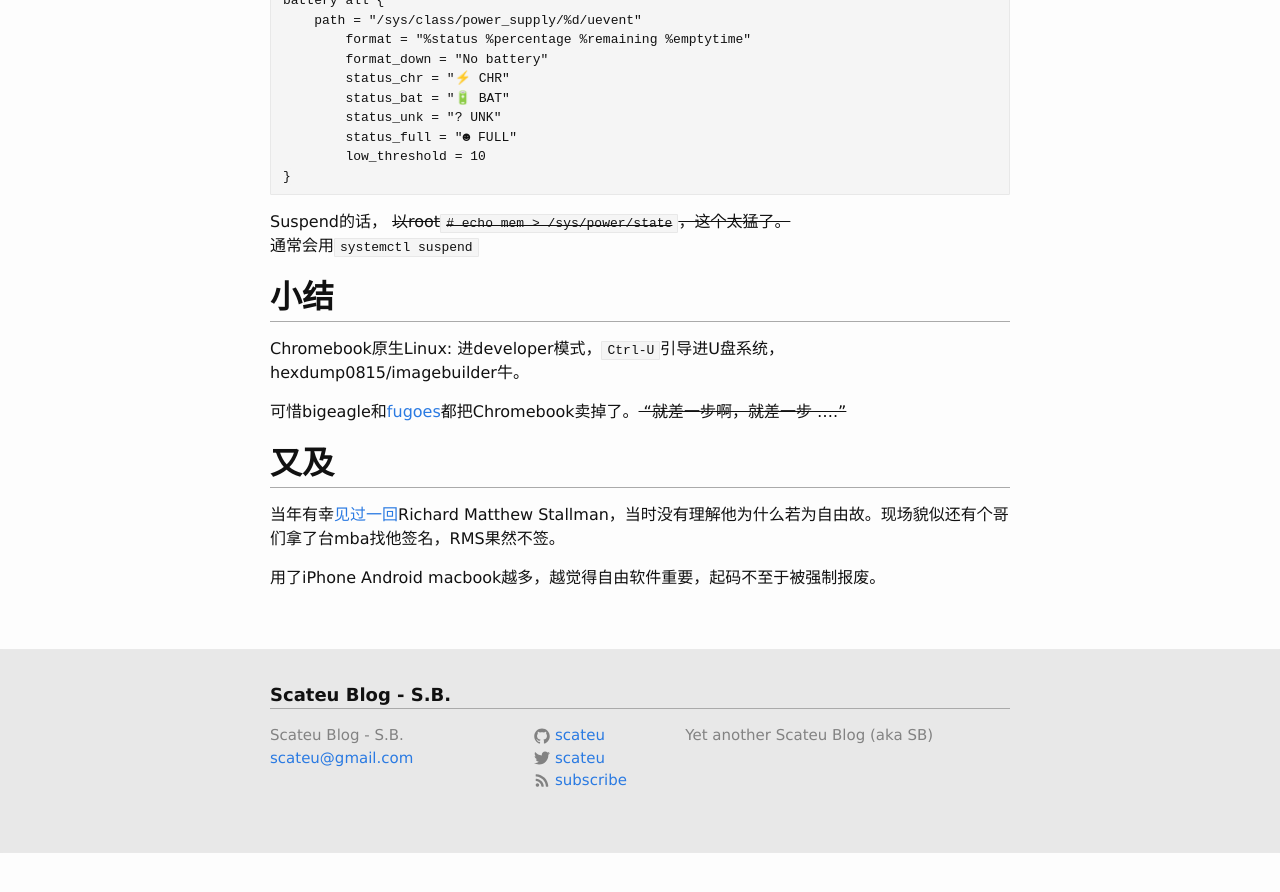
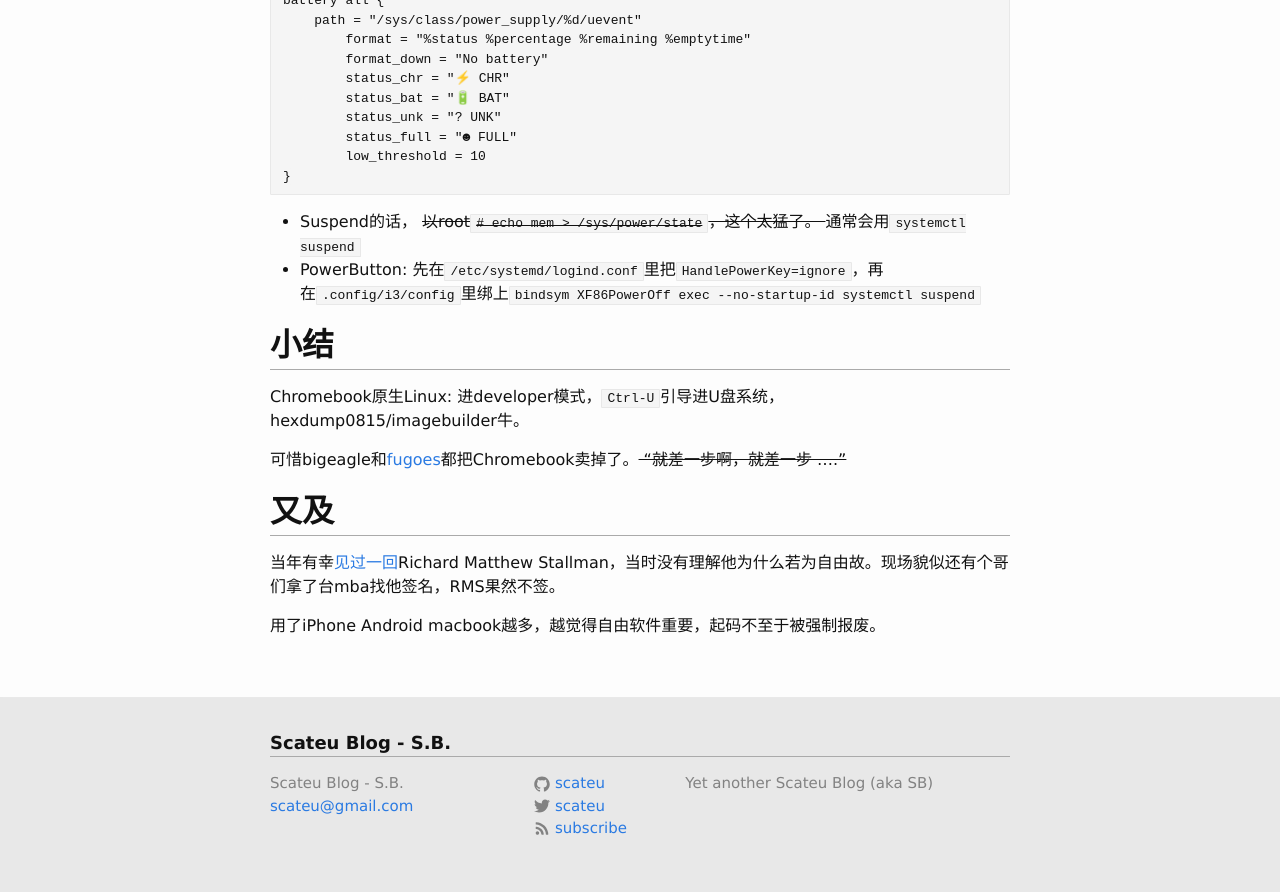
Before and after one commit to scateu/scateu.github.io, a Jekyll site: the page built from _posts/2023-09-28-chromebook-linux.md, in a window 1280 px wide and 900 px high, scrolled down 2471 px. Shown: the top 892 px of the window. Built offline with Jekyll 4.4.1, drawn with Linux system fonts in a browser that asks for light colours; nearby versions of some CDN libraries; comment, search, counter and statistics services are not loaded; before the commit the page ends 3323 px from its top, so only the background shows below that.

Commit message:
2023-09-28-chromebook-linux.md

````diff
--- a/_posts/2023-09-28-chromebook-linux.md
+++ b/_posts/2023-09-28-chromebook-linux.md
@@ -155,8 +155,8 @@ battery all {
 }
 ```
 
-Suspend的话， <del>以root`# echo mem > /sys/power/state`，这个太猛了。 </del>
-通常会用`systemctl suspend`
+ - Suspend的话， <del>以root`# echo mem > /sys/power/state`，这个太猛了。 </del> 通常会用`systemctl suspend`
+ - PowerButton: 先在`/etc/systemd/logind.conf`里把`HandlePowerKey=ignore`，再在`.config/i3/config`里绑上`bindsym XF86PowerOff exec --no-startup-id systemctl suspend`
 
 ## 小结
 
````
